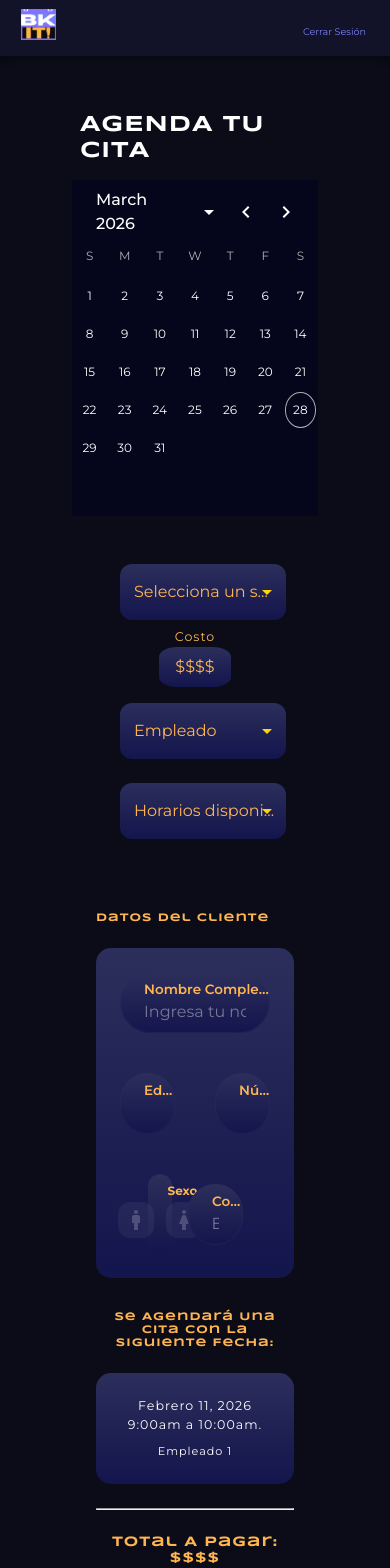
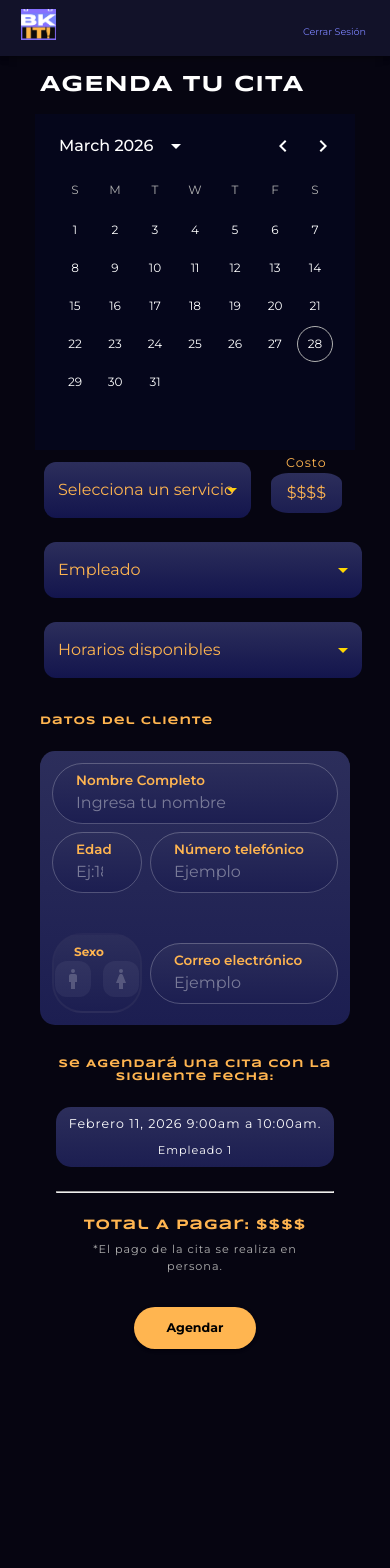
Before and after one commit to Jesi0523/book-it, a React (Vite) app in the folder frontend/: page /bookAppointment in a window 390 px wide. Shown: the top 1568 px of the page. After the commit the page ends 1381 px from the top, so only its background shows below. Built offline with nearby package versions, Linux system fonts and the light colour scheme; some icons are missing.

Commit message:
style: responsive main page

```diff
--- a/frontend/src/pages/auth/BookAppointment.jsx
+++ b/frontend/src/pages/auth/BookAppointment.jsx
@@ -22,12 +22,15 @@ const employsDummy = [{name: 'Oliver Hansen', pfp: photo},{name:'Van Henry', pfp
 const hoursDummy =[ '09:00-10:00am', '10:30-11:30am', '12:00-13:00pm', '13:00-14:00pm', '15:00-16:00pm'];
 // ****************************
 
+
 function BookAppointment()
 {
+    const linearDegraded= 'linear-gradient(180deg, #2c2e5b 0%, #1c1e51 100%)';
+    const colorBorder='2px solid #2c2e5bba';
     return(
         <>
             <NavBar/>
-            <Box sx={{p:7}}>
+            <Box sx={{p:{xs: 2, md:7}}}>
                 <Box sx={{px: 3}}>
                     <Title color='text.primary' align="{xs: 'center', md: 'start'}">Agenda tu cita</Title>
                 </Box>
@@ -38,15 +41,15 @@ function BookAppointment()
                         <Calendar/>
                     </Grid>
 
-                    <Grid size={{xs: 12, md: 8}} sx={{p:5, display: 'flex', flexDirection: 'column', gap: {xs:1, md:5}}}>
-                        <Grid container sx={{display: 'flex'}}>
-                            <Grid size={{xs: 12, md: 8}}>
+                    <Grid size={{xs: 12, md: 8}} sx={{p:{xs:0.5 ,md:5}, display: 'flex', flexDirection: 'column', gap: {xs:1, md:5}}}>
+                        <Grid container spacing={2} sx={{display: 'flex'}}>
+                            <Grid size={8}>
                                 <Combobox name='Selecciona un servicio' array={servicesDummy}/>
                             </Grid>
-                            <Grid size={{xs: 12, md: 4}}>
+                            <Grid size={4}>
                                 <Box sx={{display: 'flex', alignItems: 'center', flexDirection: 'column', color: 'primary.main', justifyContent: 'center'}}>
                                     <Text children= 'Costo' color= 'primary.main' />
-                                    <Box sx={{background: 'linear-gradient(180deg, #2c2e5b 0%, #13154d 100%)', py:1, px:2, borderRadius: '25%' }}>
+                                    <Box sx={{background: linearDegraded, py:1, px:2, borderRadius: '25%' }}>
                                         $$$$
                                     </Box>
                                 </Box>
@@ -58,25 +61,25 @@ function BookAppointment()
                 </Grid>
 
                 {/* Datos del cliente */}
-                <Box sx={{px:5, py:1}}>
+                <Box sx={{px:{xs: 3,md:5}, py:1}}>
                     <Title children= 'Datos del cliente' size='16' textTransform='capitalize'></Title>
-                    <Box sx={{p: 3, my:3, background: 'linear-gradient(180deg, #2c2e5b 0%, #13154d 100%)', borderRadius: '15px',display: 'flex', flexDirection: 'column', gap:5 }}>
-                        <Grid container spacing={5}>
+                    <Box sx={{p:{xs:1.5 ,md:3}, my:3, background: linearDegraded, borderRadius: '15px',display: 'flex', flexDirection: 'column', gap:5 }}>
+                        <Grid container spacing={{xs:1 ,md:5}}>
                             <Grid size={{xs: 12, md: 6}}>
-                                <TextInput label='Nombre Completo' placeholder='Ingresa tu nombre' background='linear-gradient(180deg, #2c2e5b 0%, #13154d 100%)' border='#2c2e5b7d'/>
+                                <TextInput label='Nombre Completo' placeholder='Ingresa tu nombre' background={linearDegraded} border={colorBorder}/>
                             </Grid>
-                            <Grid size={{xs: 6, md: 2}}>
-                                <TextInput label='Edad' placeholder='Ej:18 años' type='number' background='linear-gradient(180deg, #2c2e5b 0%, #13154d 100%)' border='#2c2e5b7d'/>
+                            <Grid size={{xs: 4, md: 2}}>
+                                <TextInput label='Edad' placeholder='Ej:18 años' type='number' background={linearDegraded} border={colorBorder}/>
                             </Grid>
                             {/* TODO: Cambiar por otro display */}
-                            <Grid size={{xs: 6, md: 4}}>
-                                <TextInput label='Número telefónico' type='number' placeholder='Ejemplo' background='linear-gradient(180deg, #2c2e5b 0%, #13154d 100%)' border='#2c2e5b7d'/>
+                            <Grid size={{xs: 8, md: 4}}>
+                                <TextInput label='Número telefónico' type='number' placeholder='Ejemplo' background={linearDegraded} border={colorBorder}/>
                             </Grid>
                         </Grid>
-                        <Grid container spacing={5} sx={{display: 'flex', alignItems: 'center', justifyContent: 'center'}}>
-                            <Grid size={2}><GenderSelect background='linear-gradient(180deg, #2c2e5b 0%, #13154d 100%)' border='#2c2e5b7d'/></Grid>
-                            <Grid size={6}>
-                                <TextInput label='Correo electrónico' type='email' placeholder='Ejemplo' background='linear-gradient(180deg, #2c2e5b 0%, #13154d 100%)' border='#2c2e5b7d'/>
+                        <Grid container spacing={{xs: 1,md:5}} sx={{display: 'flex', alignItems: 'center', justifyContent: 'center'}}>
+                            <Grid size={{xs:4, md:2}}><GenderSelect background={linearDegraded} border={colorBorder}/></Grid>
+                            <Grid size={{xs:8, md:6}}>
+                                <TextInput label='Correo electrónico' type='email' placeholder='Ejemplo' background={linearDegraded} border={colorBorder}/>
                             </Grid>
                         </Grid>
                     </Box>
@@ -85,7 +88,7 @@ function BookAppointment()
                 {/* Confirmación y muestra de datos */}
                 <Box sx={{px:5}}>
                     <Title children= 'Se agendará una cita con la siguiente fecha:' size='16' textTransform='capitalize' align='center'/>
-                    <Box sx={{p: 3, my:3, background: 'linear-gradient(180deg, #2c2e5b 0%, #13154d 100%)', borderRadius: '15px',display: 'flex', flexDirection: 'column', gap:1 }}>
+                    <Box sx={{p: {xs:1, md:3}, my:3, background: linearDegraded, borderRadius: '15px',display: 'flex', flexDirection: 'column', gap:1 }}>
                         <Text children= 'Febrero 11, 2026 9:00am a 10:00am.' size='18' align='center'/>
                         <Text children= 'Empleado 1' size='16' align='center'/>
                     </Box>
--- a/frontend/src/styles/global.css
+++ b/frontend/src/styles/global.css
@@ -4,5 +4,5 @@ body {
   margin: 0;
   font-family: "Montserrat", sans-serif;
   -webkit-font-smoothing: antialiased;
-  background: #0c0c18 !important;
+  background: #060511 !important;
 }
```
